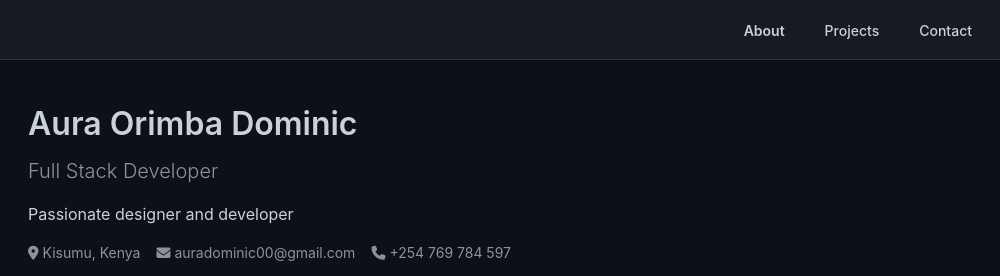
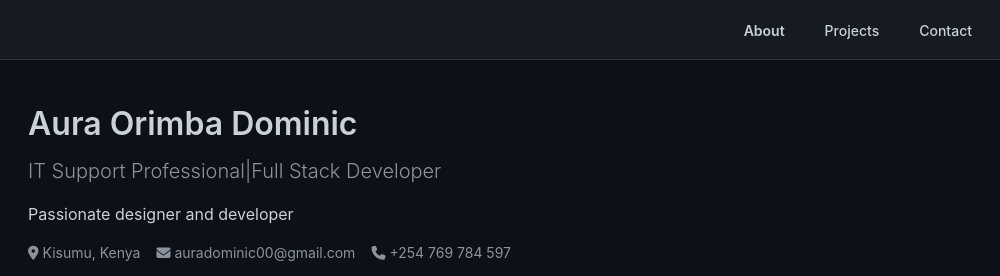
Before and after one commit to ORIIPAPA/Portfolio_Aura, a plain HTML site: page index.html in a window 1280 px wide. Shown: the top 276 px of the page, 280-1280 px from the left. Drawn offline with Linux system fonts and the light colour scheme.

Commit message:
Update index.html

```diff
--- a/index.html
+++ b/index.html
@@ -565,7 +565,7 @@
             </div>
             <div class="profile-info">
                 <h1 class="profile-name">Aura Orimba Dominic</h1>
-                <p class="profile-username">Full Stack Developer</p>
+                <p class="profile-username">IT Support Professional|Full Stack Developer</p>
                 <p class="profile-bio" id="typing-text"></p>
 
                 <div class="profile-stats">
```
